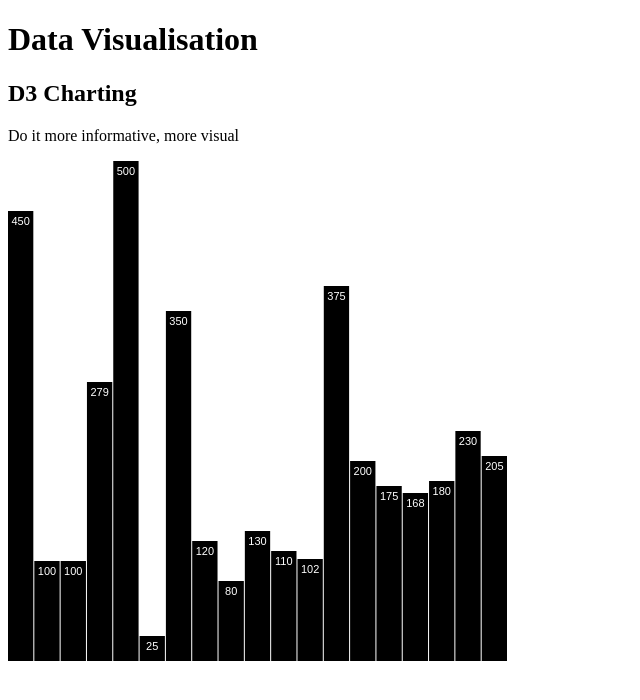
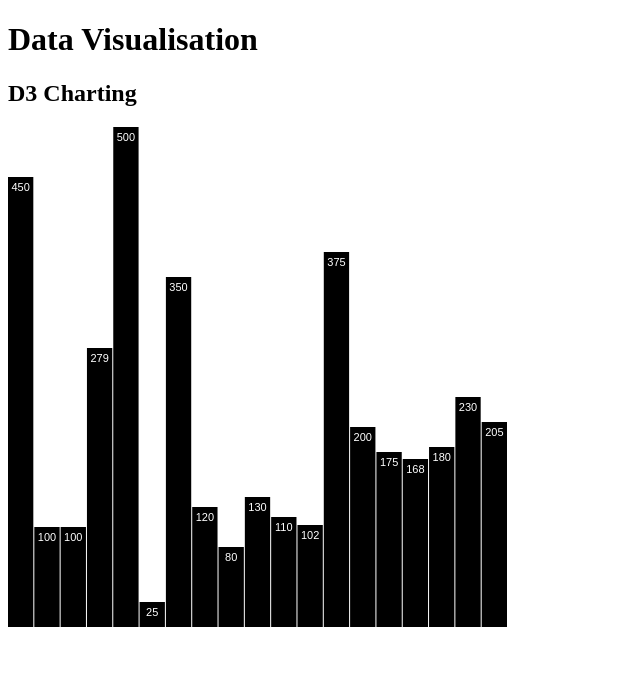
Before and after one commit to pazcm/data-visualization, a plain HTML site: page d3_interactive_chart.html in a window 1280 px wide. Shown: the whole page, without its empty margins (0-640 px from the left). Drawn offline with nearby package versions, Linux system fonts and the light colour scheme.

```diff
--- a/d3_interactive_chart.html
+++ b/d3_interactive_chart.html
@@ -13,30 +13,22 @@
 
     <h2>D3 Charting</h2>
 
-        <p>Do it more informative, more visual</p>
-
     <div id="draw-here"></div>
 
     <script>
     var w = 500;
     var h = 500;
     var barPadding = 1;
-            var numberOfBars = 5;
-
     var dataset = [
         450, 100, 100, 279, 500, 25, 350, 120, 80, 130,
         110, 102, 375, 200, 175, 168, 180, 230, 205,
     ];
-
     var colWidth = w / dataset.length;
     var barWidth = colWidth - barPadding;
-
-            // Create an SVG element
     var svg = d3.select("#draw-here")
                 .append("svg")
                 .attr("height", h)
                 .attr("width", w);
-
     svg.selectAll("rect")
         .data(dataset)
         .enter()
@@ -51,9 +43,6 @@
             return d;
         })
         .attr("width", barWidth);
-
-
-                    //use text object to add numbers to the bars
     svg.selectAll("text")
         .data(dataset)
         .enter()
@@ -72,3 +61,5 @@
         .attr("font-size", "11px")
         .attr("fill", "white");
     </script>
+</body>
+</html>
```
Lines whose indentation alone changed are shown as unchanged.
